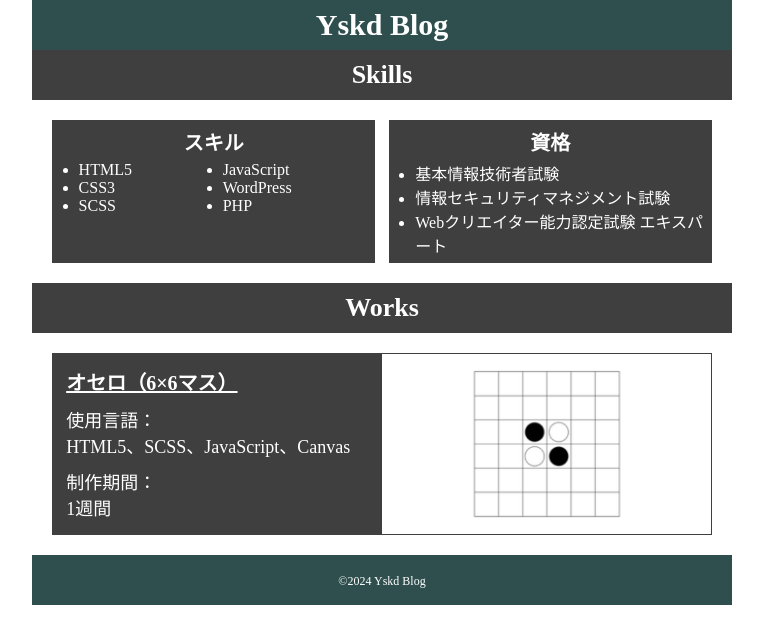
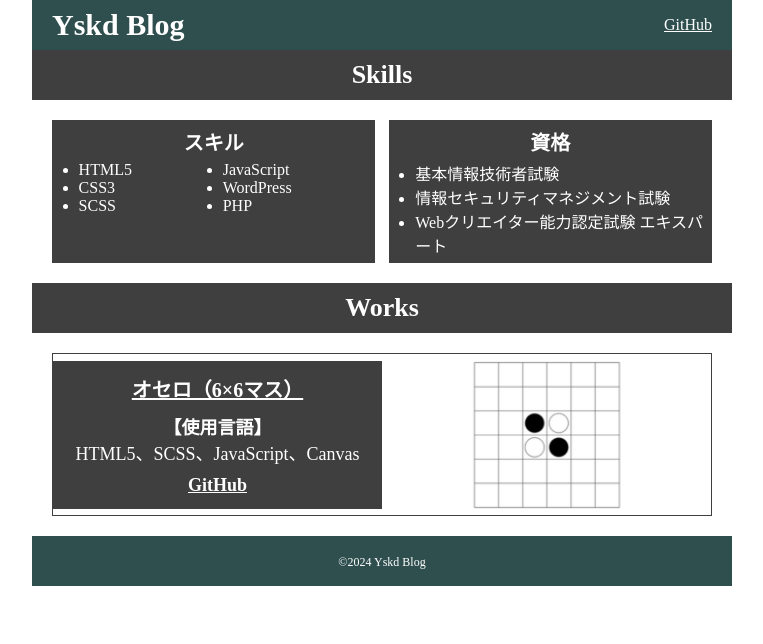
Before and after one commit to oribe8/yskdblog, a plain HTML site: page index.html in a window 1280 px wide. Shown: the whole page, without its empty margins (258-1021 px from the left). Drawn offline with Linux system fonts and the light colour scheme; some packages are replaced by stand-ins of ours.

Commit message:
デザイン変更

```diff
--- a/css/base.scss
+++ b/css/base.scss
@@ -38,8 +38,16 @@ header {
     color:white;
     height:50px;
     line-height:50px;
+    display:flex;
+    justify-content: space-between;
+    flex-wrap:wrap;
+    padding-left:20px;
+    padding-right:20px;
     h1 {
         font-size:30px;
+    }
+    ul {
+        list-style-type: none;
     }
 }
 
@@ -111,13 +119,17 @@ header {
                     font-size:20px;
                     font-weight:bold;
                     text-align:center;
-                    @media screen and (min-width:450px) {
-                        text-align:left;
-                    }
                 }
                 dd {
                     margin-top:10px;
                     font-size:18px;
+                    text-align:center;
+                    span {
+                        font-weight:bold;
+                    }
+                    a {
+                        font-weight:bold;
+                    }
                 }
             }
         }
--- a/index.html
+++ b/index.html
@@ -20,6 +20,11 @@
 <body>
     <header class="wrapper">
         <h1>Yskd Blog</h1>
+        <nav>
+            <ul>
+                <li><a href="https://github.com/oribe8" target="_blank" rel="noopener noreferrer">GitHub</a></li>
+            </ul>
+        </nav>
     </header>
     <main class="wrapper">
         <section>
@@ -53,14 +58,13 @@
                     <div class="worksItemDl">
                         <dl>
                             <dt><a href="othello" target="_blank" rel="noopener noreferrer">オセロ（6×6マス）</a></dt>
-                            <dd>使用言語：<br>HTML5、SCSS、JavaScript、Canvas</dd>
-                            <dd>制作期間：<br>1週間</dd>
+
+                            <dd><span>【使用言語】</span><br>HTML5、SCSS、JavaScript、Canvas</dd>
+                            <dd><a href="https://github.com/oribe8/othello" target="_blank" rel="noopener noreferrer">GitHub</a></dd>
                         </dl>
                     </div>
                     <div class="worksItemImg">
-                        <a href="othello" target="_blank" rel="noopener noreferrer">
-                            <img src="images/othello_thumb.png" alt="オセロの画像">
-                        </a>
+                        <img src="images/othello_thumb.png" alt="オセロの画像">
                     </div>
                 </div>
             </div>
```
Also changed, not shown: css/base.css, 1 other file.
